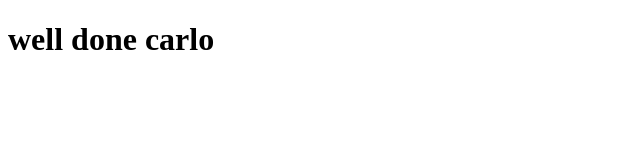
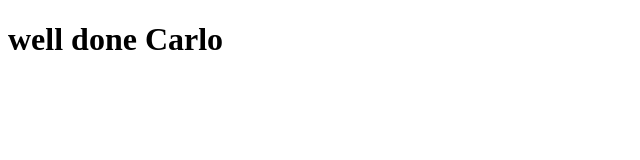
Before and after one commit to cmyweb27/reciprfood, a React (Create React App) app: page / in a window 1280 px wide. Shown: the top 160 px of the page, without its empty margins (0-640 px from the left). Built offline with nearby package versions, Linux system fonts and the light colour scheme.

Commit message:
added usestate name

```diff
--- a/src/App.js
+++ b/src/App.js
@@ -1,9 +1,10 @@
-import React from "react";
+import React, { useState } from "react";
 
 function App() {
+  const [name] = useState("Carlo");
   return (
     <div className="">
-      <h1>well done carlo</h1>
+      <h1>well done {name}</h1>
     </div>
   );
 }
```
